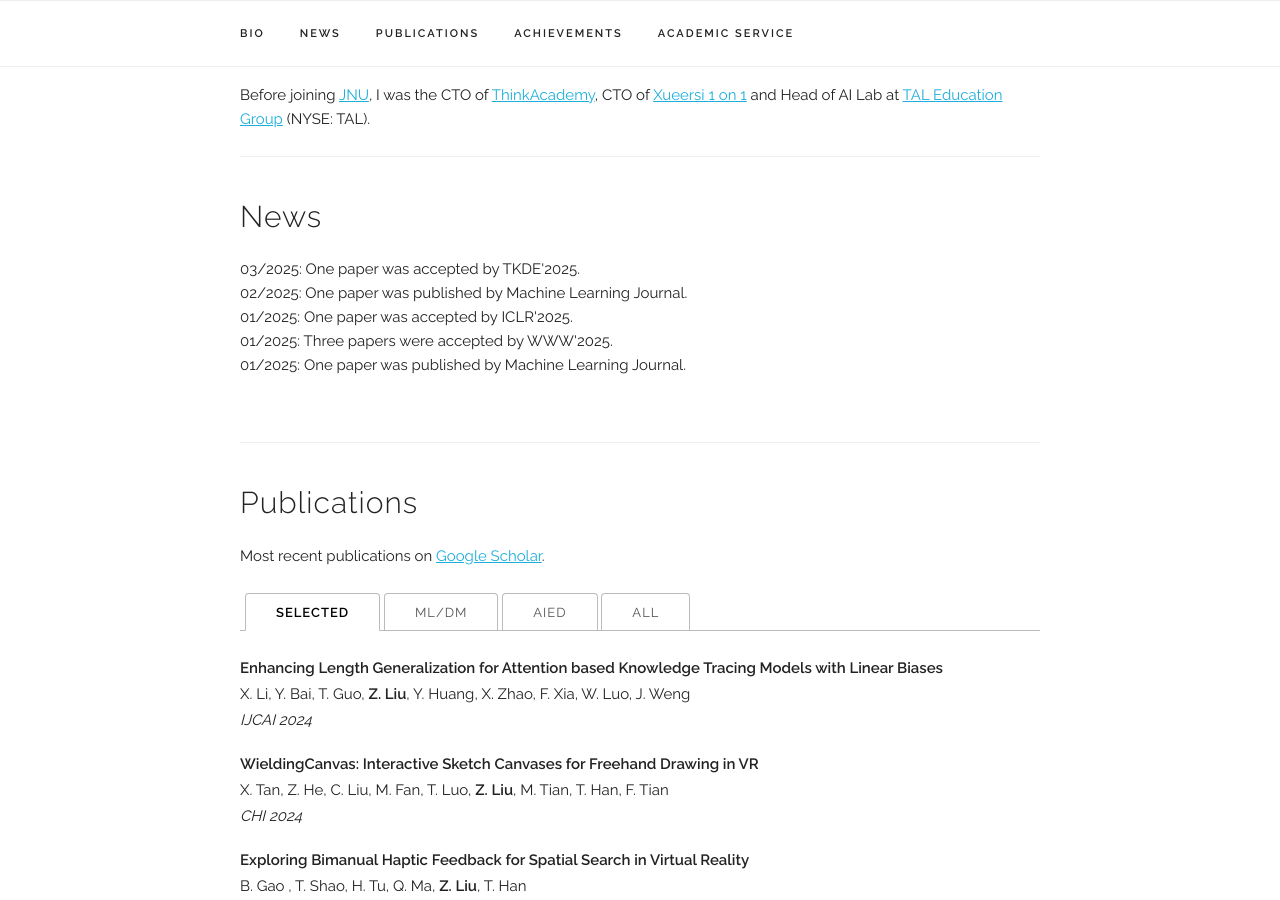
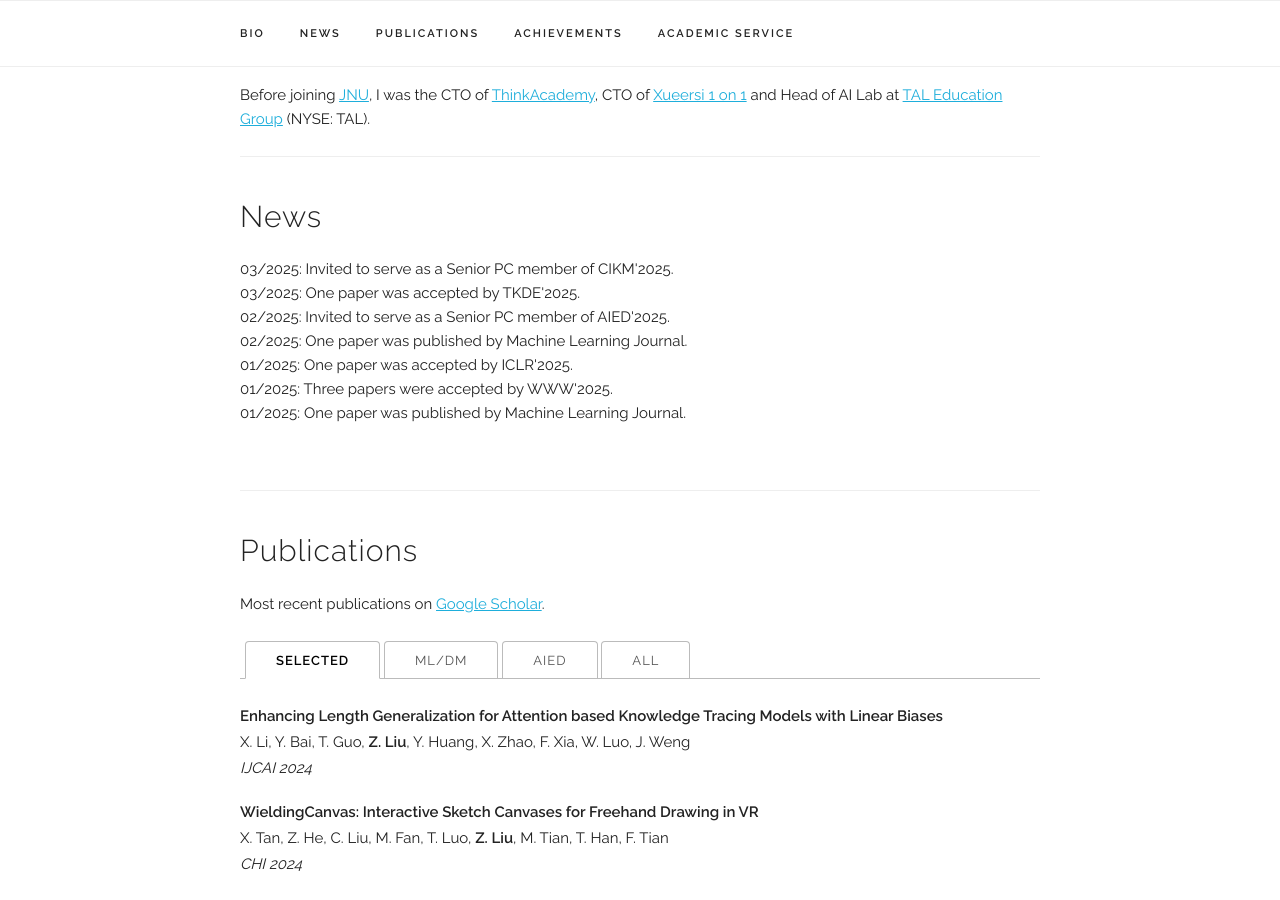
Before and after one commit to zitaoliu/zitaoliu.github.io, a Jekyll site: the page built from index.html, in a window 1280 px wide and 900 px high, scrolled down 552 px. Built offline with Jekyll 4.4.1, drawn with Linux system fonts in a browser that asks for light colours; some web fonts are replaced.

Commit message:
add pc news

```diff
--- a/_data/news.yaml
+++ b/_data/news.yaml
@@ -1,7 +1,13 @@
 news:
+
+  - title: "Invited to serve as a Senior PC member of CIKM'2025."
+    date: "03/2025"
 
   - title: "One paper was accepted by TKDE'2025."
     date: "03/2025"
+
+  - title: "Invited to serve as a Senior PC member of AIED'2025."
+    date: "02/2025"
 
   - title: "One paper was published by Machine Learning Journal."
     date: "02/2025"
```
